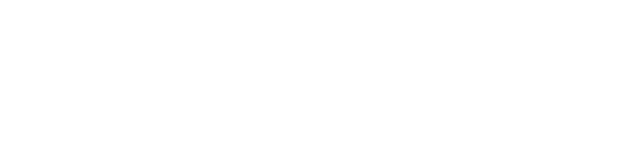
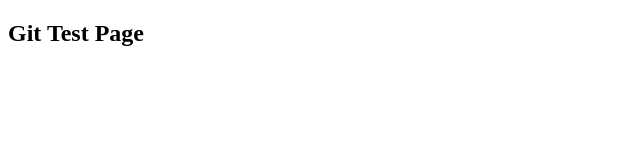
Before and after one commit to artistD/GitTest, a plain HTML site: page index.html in a window 1280 px wide. Shown: the whole page, without its empty margins (0-640 px from the left). Drawn offline with Linux system fonts and the light colour scheme.

Commit message:
add h2 element into index.html

```diff
--- a/index.html
+++ b/index.html
@@ -5,6 +5,7 @@
         <title></title>
     </head>
     <body>
+        <h2>Git Test Page</h2>
 
     </body>
 
```
